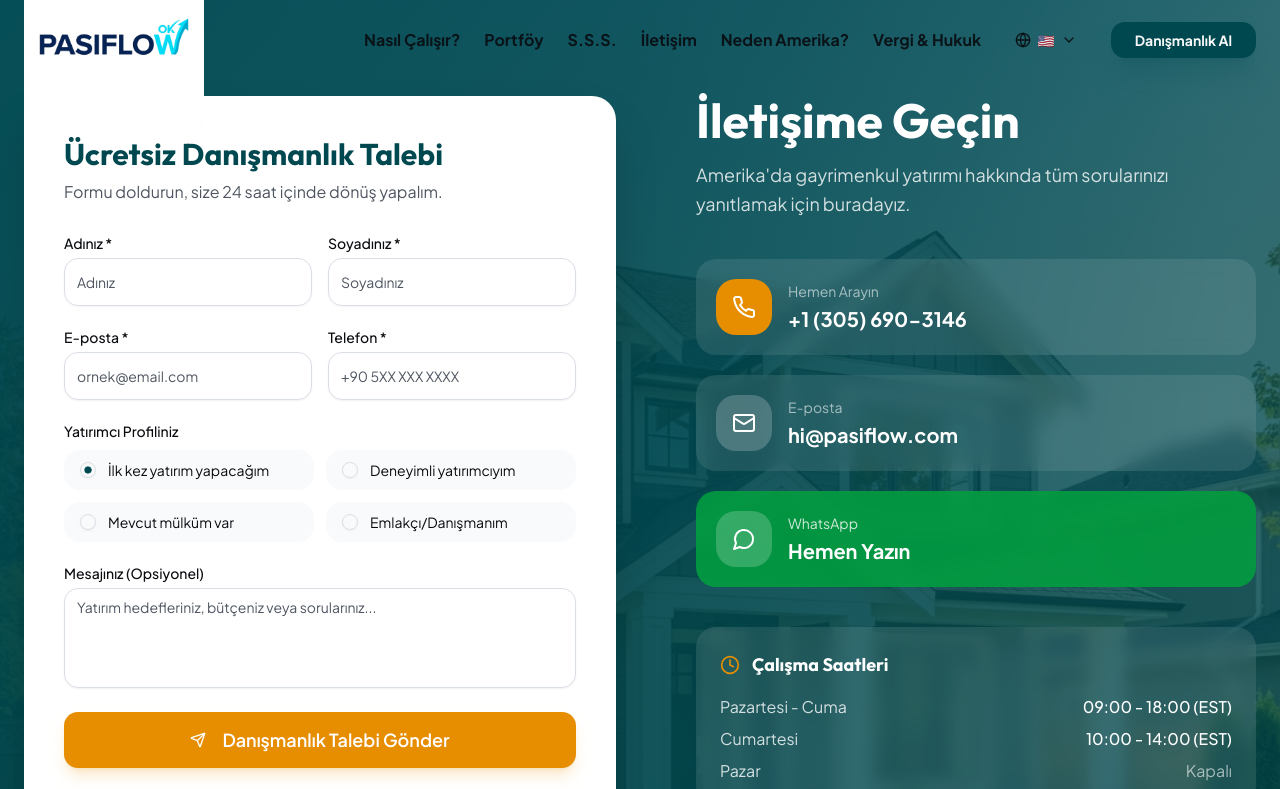
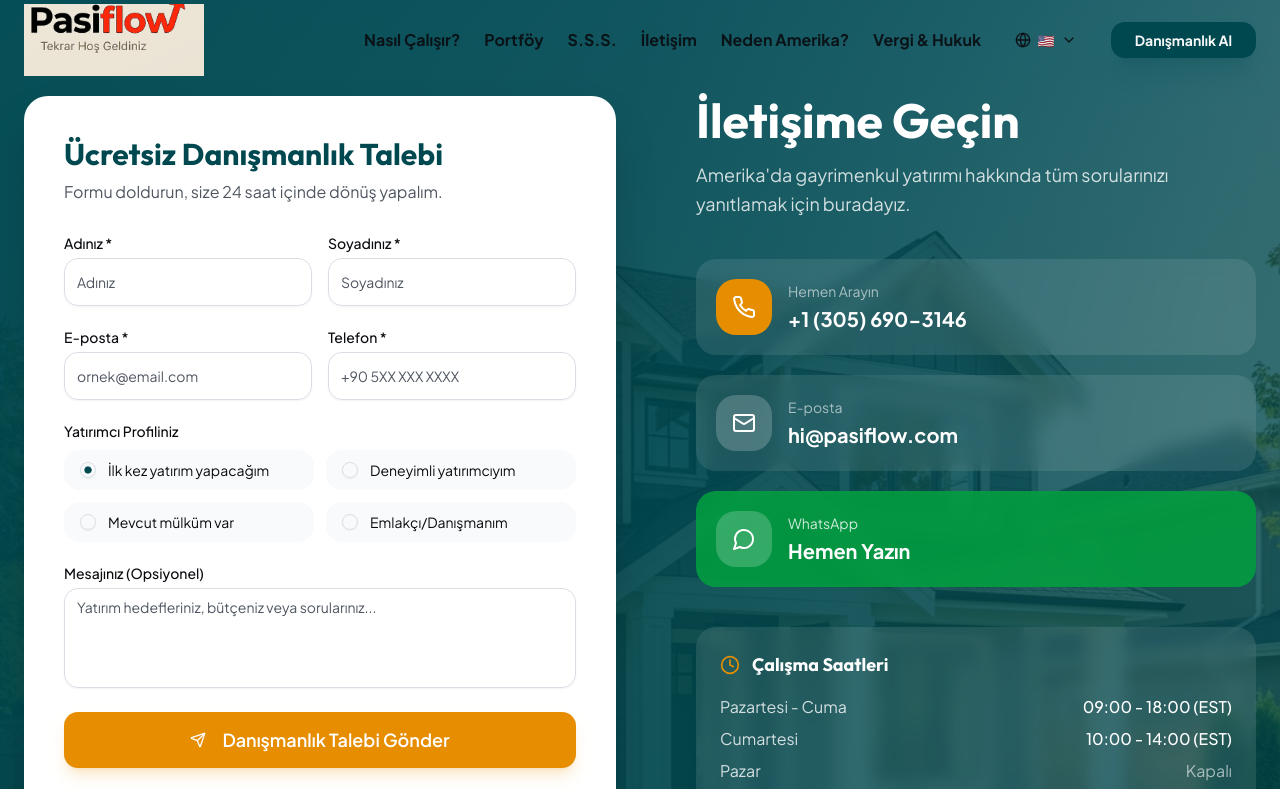
Before and after one commit to Bitcomethub/pasifflow-website, a Next.js app: page /en/iletisim in a window 1280 px wide. Shown: the top 789 px of the page. Built offline with nearby package versions, Linux system fonts and the light colour scheme.

Commit message:
Fix logo: use cropped app logo with proper colors

```diff
--- a/components/logo.tsx
+++ b/components/logo.tsx
@@ -27,9 +27,8 @@ export function Logo({
 }: LogoProps) {
     const styles = sizeStyles[size]
 
-    // Always use the growth logo with transparent background
-    // The image has transparent background so it works on any background color
-    const logoSrc = "/logo-growth.png"
+    // Use the cropped logo from the app
+    const logoSrc = "/pasiflow-logo-cropped.png"
 
     const content = (
         <div className={cn("flex items-center", className)}>
@@ -40,8 +39,8 @@ export function Logo({
                 height={styles.height}
                 className={cn(
                     "object-contain",
-                    // Invert for dark backgrounds if needed
-                    theme === "dark" && "brightness-0 invert"
+                    // For light backgrounds, invert the colors so dark text shows
+                    theme === "light" && "invert"
                 )}
                 priority
             />
```
Also changed, not shown: public/logo-main.png (added), public/pasiflow-logo-cropped.png (added).
